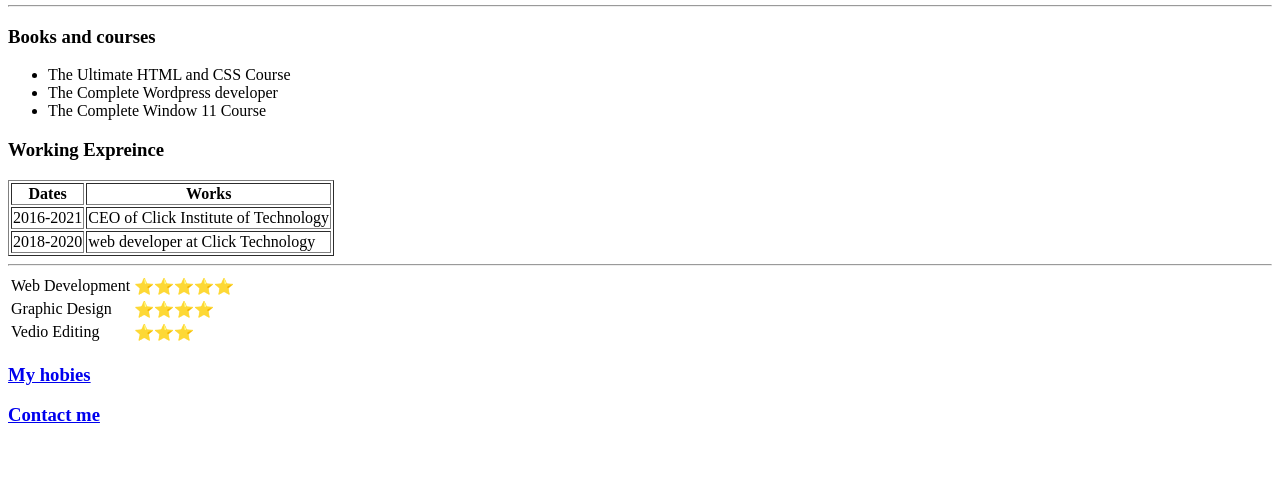
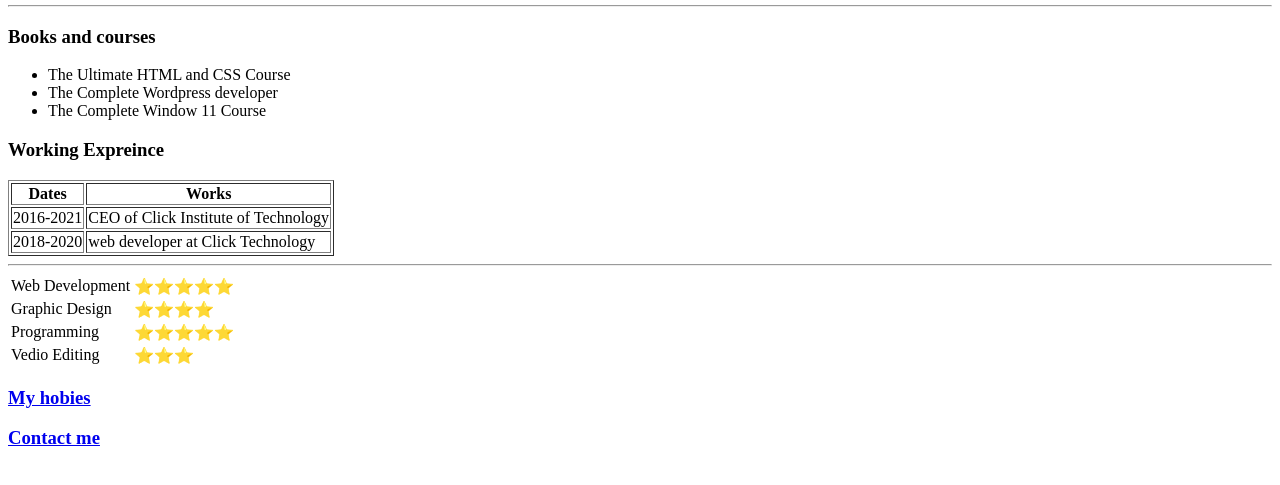
Before and after one commit to samatare143/My-CV, a plain HTML site: page index.html in a window 1280 px wide. Shown: the part 171-656 px from the top of the page. Drawn offline with Linux system fonts and the light colour scheme.

Commit message:
update cv

```diff
--- a/index.html
+++ b/index.html
@@ -61,6 +61,10 @@
       <td>⭐⭐⭐⭐</td>
     </tr>
     <tr>
+      <td>Programming</td>
+      <td>⭐⭐⭐⭐⭐</td>
+    </tr>
+    <tr>
       <td>Vedio  Editing</td>
       <td>⭐⭐⭐</td>
     </tr>
```
